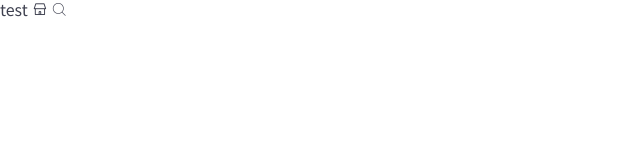
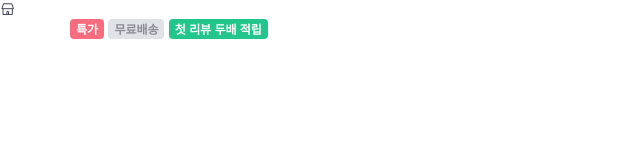
Before and after one commit to k9want/tomorrow-house, a website: page index.html in a window 1280 px wide. Shown: the whole page, without its empty margins (0-640 px from the left). Drawn offline with nearby package versions, Linux system fonts and the light colour scheme; files that its build step writes are made by us from their sources; files whose address does not match are found by name.

Commit message:
💄 Implement tag components

```diff
--- a/index.html
+++ b/index.html
@@ -24,8 +24,11 @@
     <link rel="stylesheet" href="style.css" />
   </head>
   <body>
-    <a href="/">test</a>
     <i class="ic-community"></i>
-    <i class="ic-search"></i>
+    <div class="container">
+      <strong class="tag-red"> 특가 </strong>
+      <div class="tag-gray">무료배송</div>
+      <storng class="tag-green"> 첫 리뷰 두배 적립 </storng>
+    </div>
   </body>
 </html>
--- a/styles/main.scss
+++ b/styles/main.scss
@@ -11,4 +11,6 @@
 @import './mixins/positions';
 @import './mixins/flexbox';
 
+@import './modules/tags';
+
 @import './layouts/grids';
--- /dev/null
+++ b/styles/modules/_tags.scss
@@ -0,0 +1,27 @@
+%tag-base {
+  //공통 스타일
+  @include inline-flexbox;
+  @include text-style(12);
+  height: 20px;
+  padding: 0 6px;
+  font-weight: 700;
+  border-radius: 4px;
+}
+
+.tag-red {
+  @extend %tag-base;
+  color: $white;
+  background-color: $red;
+}
+
+.tag-gray {
+  @extend %tag-base;
+  color: $secondary;
+  background-color: $border;
+}
+
+.tag-green {
+  @extend %tag-base;
+  color: $white;
+  background-color: $green;
+}
```
